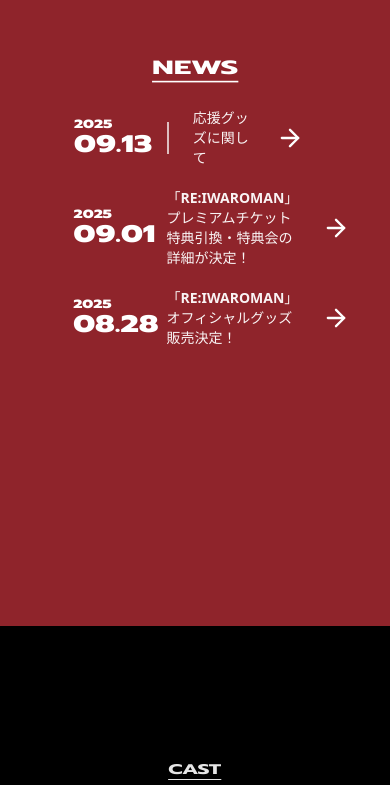
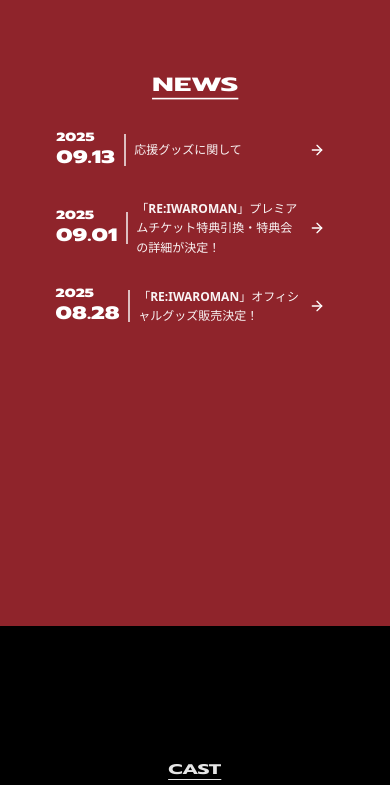
Before and after one commit to sakuya10969/reiwaroman, a React (Vite) app: page / in a window 390 px wide. Shown: the part 4438-5223 px from the top of the page. Built offline with nearby package versions, Linux system fonts and the light colour scheme.

Commit message:
fix: news

```diff
--- a/src/components/news/NewsList.tsx
+++ b/src/components/news/NewsList.tsx
@@ -8,7 +8,7 @@ const NewsList = ({
 }: NewsListProps) => {
   return (
     <div className={`relative text-white w-full min-h-screen flex items-center justify-center ${bgColorClass}`}>
-      <div className={`mx-auto max-w-[70vw] px-4 ${pyClass}`}>
+      <div className={`mx-auto max-w-[80vw] px-4 ${pyClass}`}>
         {/* 見出し */}
         <h2
           className="w-full text-center text-2xl md:text-3xl font-bold"
--- a/src/components/news/NewsRow.tsx
+++ b/src/components/news/NewsRow.tsx
@@ -10,37 +10,37 @@ const NewsRow = ({ item }: { item: NewsItem }) => {
   return (
     <Wrapper
       href={item.href}
-      className="group relative grid w-full items-center grid-cols-[auto_1fr_auto] gap-x-6 md:gap-x-8 rounded-lg px-2 md:px-4 py-2 md:py-3 transition-colors hover:bg-white/5"
+      className="group relative grid w-full items-center grid-cols-[auto_1fr_auto] gap-x-2 sm:gap-x-4 md:gap-x-8 rounded-lg px-2 sm:px-4 md:px-4 py-3 sm:py-3 md:py-3 transition-colors hover:bg-white/5"
     >
       {/* 日付 */}
-      <div className="flex items-center gap-6 md:gap-8 min-w-[60px] md:min-w-[100px]">
+      <div className="flex items-center gap-2 sm:gap-4 md:gap-8 min-w-[50px] sm:min-w-[70px] md:min-w-[80px]">
         <div className="leading-none">
           <div
-            className="text-xs md:text-base font-extrabold scale-x-130"
+            className="text-xs sm:text-sm md:text-base font-extrabold scale-x-130"
             style={{ fontFamily: "Prompt, sans-serif" }}
           >
             {year}
           </div>
           <div
-            className="text-2xl md:text-4xl font-extrabold -mt-1 scale-x-130"
+            className="text-lg sm:text-xl md:text-3xl font-extrabold -mt-0.5 sm:-mt-0.5 md:-mt-1 scale-x-130"
             style={{ fontFamily: "Prompt, sans-serif" }}
           >
             {md}
           </div>
         </div>
-        <div className="h-8 md:h-10 w-0.5 bg-white/70" aria-hidden />
+        <div className="h-8 sm:h-8 md:h-10 w-0.5 ml-2 bg-white/70" aria-hidden />
       </div>
 
       {/* タイトル */}
-      <div className="text-sm md:text-base font-semibold text-white/95">
+      <div className="text-xs sm:text-sm md:text-base font-semibold text-white/95 leading-relaxed">
         {item.title}
       </div>
 
       {/* 矢印 */}
-      <div className="justify-self-end pr-1 md:pr-2 text-white" aria-hidden>
+      <div className="justify-self-end pr-0.5 sm:pr-1 md:pr-2 text-white" aria-hidden>
         <ArrowRight
-          size={28}
-          className="transition-transform duration-200 group-hover:translate-x-1"
+          size={16}
+          className="sm:w-6 sm:h-6 md:w-7 md:h-7 transition-transform duration-200 group-hover:translate-x-1"
         />
       </div>
     </Wrapper>
```
